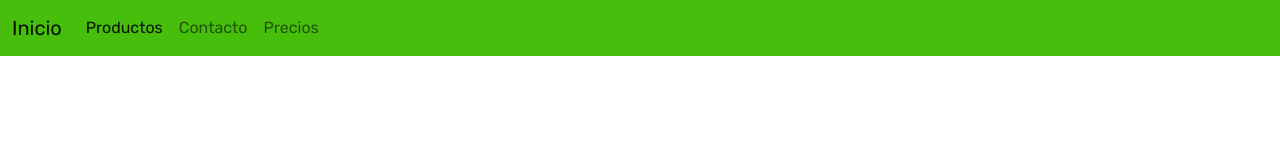
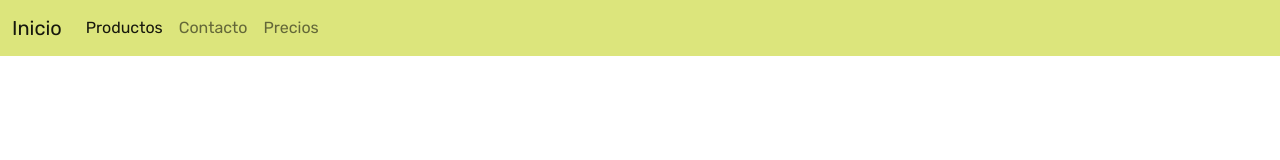
Before and after one commit to Matias-E-Navarrete/ClaseFormsPWI, a plain HTML site: page index.html in a window 1280 px wide. Drawn offline with nearby package versions, Linux system fonts and the light colour scheme.

Commit message:
feat navbar color change

```diff
--- a/index.css
+++ b/index.css
@@ -1,6 +1,6 @@
 
 .navbar-custom{
-    background-color: rgb(71, 190, 12);
+    background-color: rgb(220, 229, 124);
     font-family: 'Rubik', sans-serif;
 }
 
```
